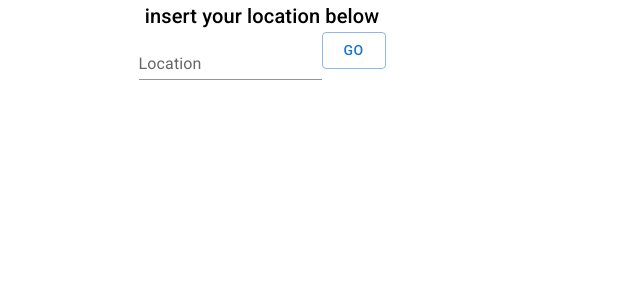
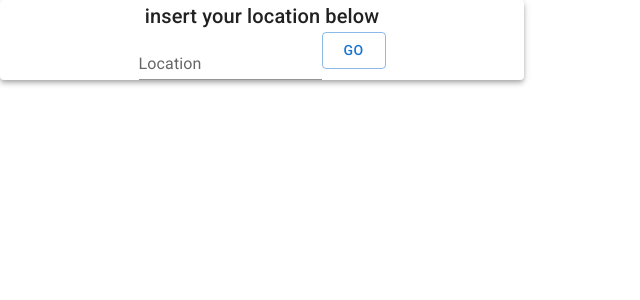
Before and after one commit to sabidesu/weather_page, a React (Create React App) app: page / in a window 1280 px wide. Shown: the top 300 px of the page, without its empty margins (0-640 px from the left). Built offline with nearby package versions, Linux system fonts and the light colour scheme; no server answers.

Commit message:
fix visual layout issues

```diff
--- a/src/components/WeatherApp.js
+++ b/src/components/WeatherApp.js
@@ -42,13 +42,19 @@ const WeatherApp = props => {
 			<Box sx={{flexGrow: 1}}>
 				<Grid container spacing={2}>
 					<Grid item xs={5}>
-						<SearchPane handleChange={changeLocation} search={getCoords} />
-						{coords ?
-						<Paper elevation={4}>
-							<NowWeather location={coords} saveWeather={saveWeather} />
-						</Paper>
-						: null}
 						<Grid container spacing={2}>
+						 	<Grid item xs={12}>
+							 	<Paper elevation={4}>
+									<SearchPane handleChange={changeLocation} search={getCoords} />
+								</Paper>
+							</Grid>
+							<Grid item xs={12}>
+								{coords ?
+								<Paper elevation={4}>
+									<NowWeather location={coords} saveWeather={saveWeather} />
+								</Paper>
+								: null}
+							</Grid>
 							<Grid item xs={6}>
 								{weather ?
 								<Paper elevation={4}>
```
